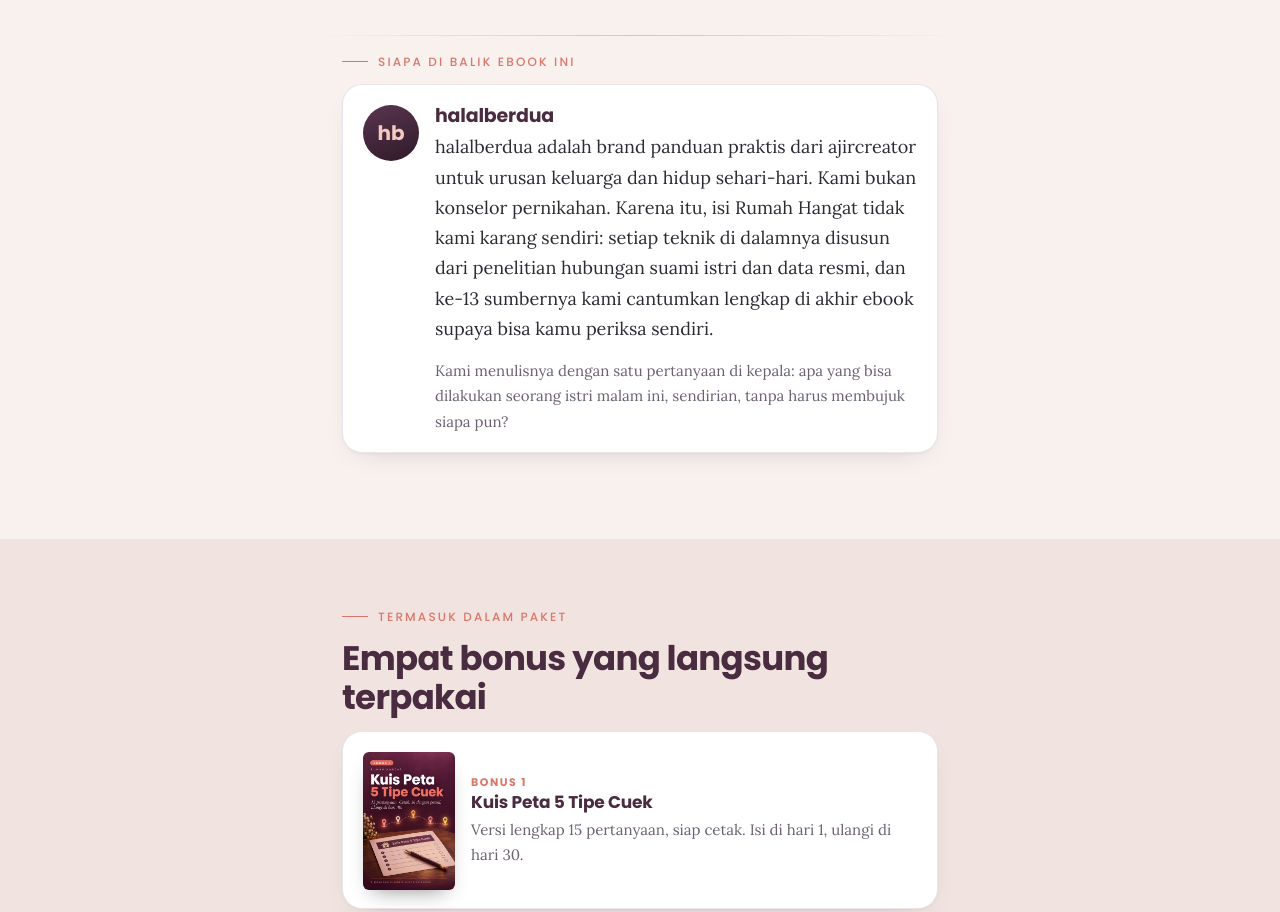
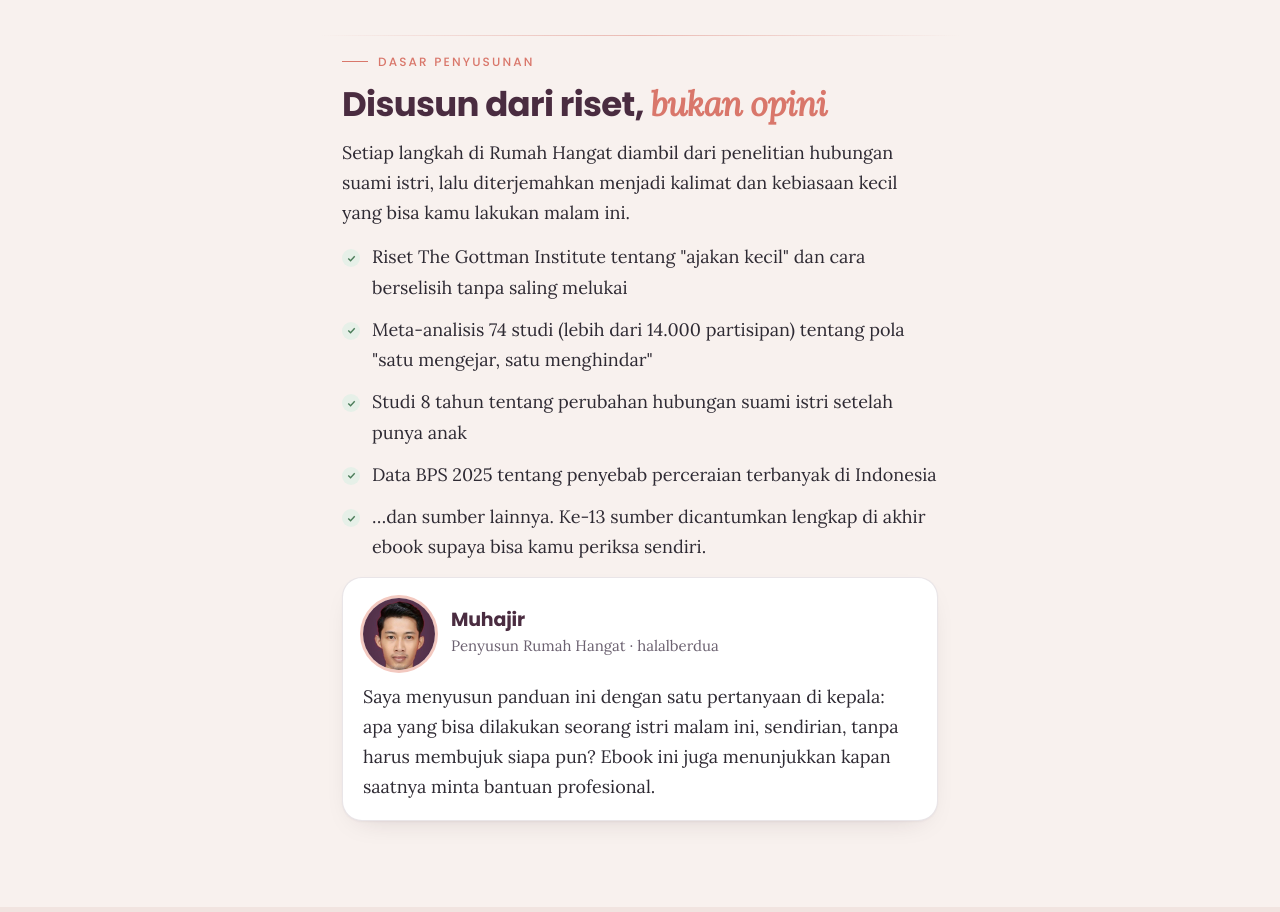
Before and after one commit to MUHAJIR0909/rumah-hangat, a plain HTML site: page index.html in a window 1280 px wide. Shown: the part 9920-10832 px from the top of the page. Drawn offline with Linux system fonts and the light colour scheme.

Commit message:
Ganti bagian penulis: dasar riset + profil Muhajir

```diff
--- a/index.html
+++ b/index.html
@@ -147,6 +147,7 @@ footer a{color:var(--pri)}
 .pages{display:flex;gap:12px;overflow-x:auto;scroll-snap-type:x mandatory;padding:6px 2px 14px 22px;margin:18px -22px 0}
 .pages img{flex:0 0 72%;max-width:300px;height:auto;scroll-snap-align:center;border-radius:6px;background:#fff;box-shadow:0 14px 30px -14px rgba(47,26,41,.45),0 0 0 1px var(--line)}
 .about{display:flex;gap:16px;align-items:flex-start}
+.about .avp{flex:0 0 72px;width:72px;height:72px;border-radius:50%;object-fit:cover;box-shadow:0 0 0 3px var(--accent2)}
 .about .av{flex:0 0 56px;height:56px;border-radius:50%;background:linear-gradient(160deg,#5A3550,#2F1A29);color:var(--accent2);font:700 20px/56px 'Poppins';text-align:center}
 .sticky{position:fixed;left:0;right:0;bottom:0;z-index:20;background:rgba(47,26,41,.88);backdrop-filter:blur(10px);-webkit-backdrop-filter:blur(10px);padding:10px 16px calc(10px + env(safe-area-inset-bottom));display:flex;align-items:center;gap:12px;transform:translateY(110%);transition:transform .35s ease}
 .sticky.on{transform:none}
@@ -335,15 +336,25 @@ footer a{color:var(--pri)}
 </section>
 <div class="sep"></div>
 
-<!-- 8b. TENTANG -->
+<!-- 8b. DASAR PENYUSUNAN -->
 <section style="padding-top:20px">
 <div class="wrap">
-<div class="eyebrow rv">Siapa di balik ebook ini</div>
-<div class="card about rv"><div class="av">hb</div><div>
-<h3>halalberdua</h3>
-<p>halalberdua adalah brand panduan praktis dari ajircreator untuk urusan keluarga dan hidup sehari-hari. Kami bukan konselor pernikahan. Karena itu, isi Rumah Hangat tidak kami karang sendiri: setiap teknik di dalamnya disusun dari penelitian hubungan suami istri dan data resmi, dan ke-13 sumbernya kami cantumkan lengkap di akhir ebook supaya bisa kamu periksa sendiri.</p>
-<p class="small muted">Kami menulisnya dengan satu pertanyaan di kepala: apa yang bisa dilakukan seorang istri malam ini, sendirian, tanpa harus membujuk siapa pun?</p>
+<div class="eyebrow rv">Dasar penyusunan</div>
+<h2 class="rv">Disusun dari riset, <em>bukan opini</em></h2>
+<p class="rv">Setiap langkah di Rumah Hangat diambil dari penelitian hubungan suami istri, lalu diterjemahkan menjadi kalimat dan kebiasaan kecil yang bisa kamu lakukan malam ini.</p>
+<ul class="x ok rv">
+<li>Riset The Gottman Institute tentang "ajakan kecil" dan cara berselisih tanpa saling melukai</li>
+<li>Meta-analisis 74 studi (lebih dari 14.000 partisipan) tentang pola "satu mengejar, satu menghindar"</li>
+<li>Studi 8 tahun tentang perubahan hubungan suami istri setelah punya anak</li>
+<li>Data BPS 2025 tentang penyebab perceraian terbanyak di Indonesia</li>
+<li>…dan sumber lainnya. Ke-13 sumber dicantumkan lengkap di akhir ebook supaya bisa kamu periksa sendiri.</li>
+</ul>
+<div class="card rv"><div class="about" style="align-items:center;margin-bottom:12px"><img class="avp" src="penulis.jpg" width="72" height="72" alt="Foto Muhajir, penyusun Rumah Hangat"><div>
+<h3 style="margin-bottom:2px">Muhajir</h3>
+<p class="small muted" style="margin:0">Penyusun Rumah Hangat · halalberdua</p>
 </div></div>
+<p>Saya menyusun panduan ini dengan satu pertanyaan di kepala: apa yang bisa dilakukan seorang istri malam ini, sendirian, tanpa harus membujuk siapa pun? Ebook ini juga menunjukkan kapan saatnya minta bantuan profesional.</p>
+</div>
 </div>
 </section>
 
```
